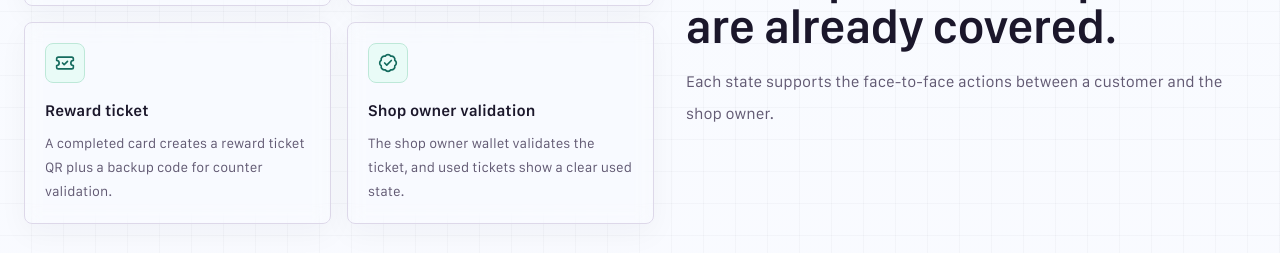
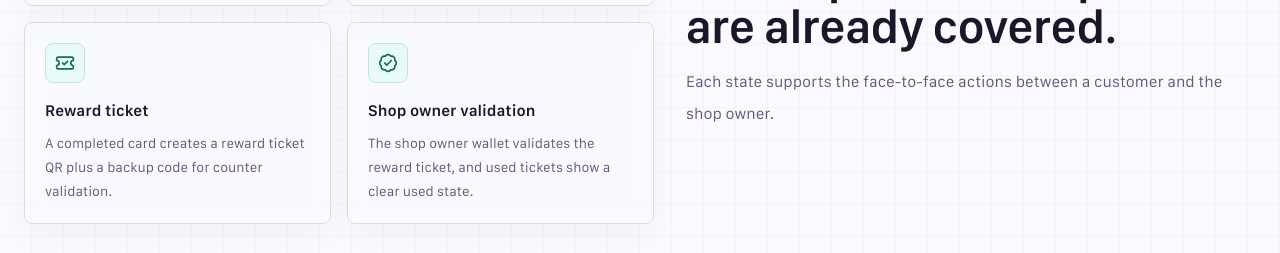
Before and after one commit to h4shisupply/celo-noodl3, a Next.js app: page / in a window 1280 px wide. Shown: the part 2260-2513 px from the top of the page. Built offline with nearby package versions, Linux system fonts and the light colour scheme; no server answers.

Commit message:
Clarify landing validation copy

```diff
--- a/components/home-page.tsx
+++ b/components/home-page.tsx
@@ -769,7 +769,7 @@ const enHomeCopy: HomeCopy = {
       },
       {
         title: "Shop owner validation",
-        description: "The shop owner wallet validates the ticket, and used tickets show a clear used state."
+        description: "The shop owner wallet validates the reward ticket, and used tickets show a clear used state."
       }
     ]
   },
@@ -943,7 +943,7 @@ const ptHomeCopy: HomeCopy = {
       },
       {
         title: "Validação pelo lojista",
-        description: "A carteira do lojista valida o ticket, e tickets usados mostram um estado claro."
+        description: "A carteira do lojista valida o ticket de recompensa, e tickets usados mostram um estado claro."
       }
     ]
   },
```
